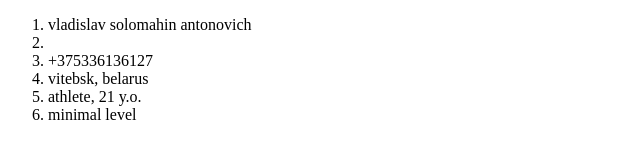
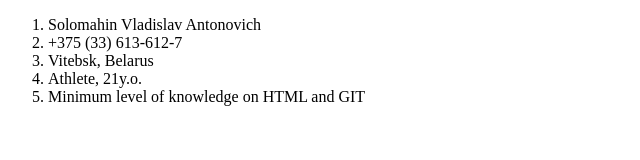
Before and after one commit to VladislaV-SOLO/CVproba, a plain HTML site: page index.html in a window 1280 px wide. Shown: the whole page, without its empty margins (0-640 px from the left). Drawn offline with Linux system fonts and the light colour scheme.

Commit message:
new file text cv

```diff
--- a/index.html
+++ b/index.html
@@ -6,11 +6,11 @@
     <title>Document</title>
 </head>
 <ol>
-    <li>vladislav solomahin antonovich<li>
-    <li>+375336136127</li>
-    <li>vitebsk, belarus</li>
-    <li>athlete, 21 y.o.</li>
-    <li>minimal level</li>
+    <li>Solomahin Vladislav Antonovich</li>
+    <li>+375 (33) 613-612-7</li>
+    <li>Vitebsk, Belarus</li>
+    <li>Athlete, 21y.o.</li>
+    <li>Minimum level of knowledge on HTML and GIT</li>
 </ol>
 <body>
 
```
